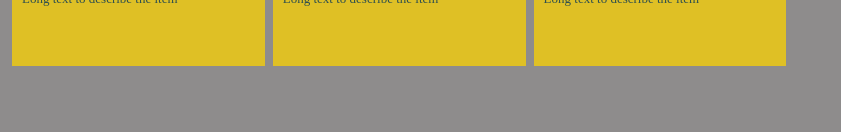
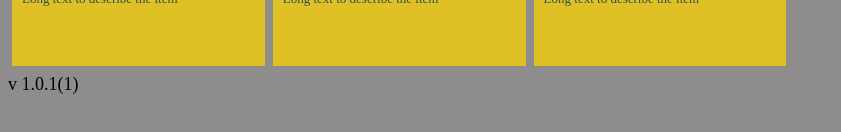
Before and after one commit to vladasp/pwa-sample, a plain HTML site: page index.html in a window 1280 px wide. Shown: the part 166-298 px from the top of the page, without its empty margins (0-841 px from the left). Drawn offline with Linux system fonts and the light colour scheme.

Commit message:
added version

```diff
--- a/index.html
+++ b/index.html
@@ -2,7 +2,6 @@
   <header>
         <link href="styles/stylesheet.css" rel="stylesheet" type="text/css">
         <meta name="viewport" content="width=device-width, initial-scale=1.0">
-
         <link rel="apple-touch-icon" sizes="57x57" href="/apple-icon-57x57.png">
         <link rel="apple-touch-icon" sizes="60x60" href="/apple-icon-60x60.png">
         <link rel="apple-touch-icon" sizes="72x72" href="/apple-icon-72x72.png">
@@ -43,4 +42,5 @@
         </div>
       </div>
     </div>
+    <div>v 1.0.1(1)</div>
   </body>
```
